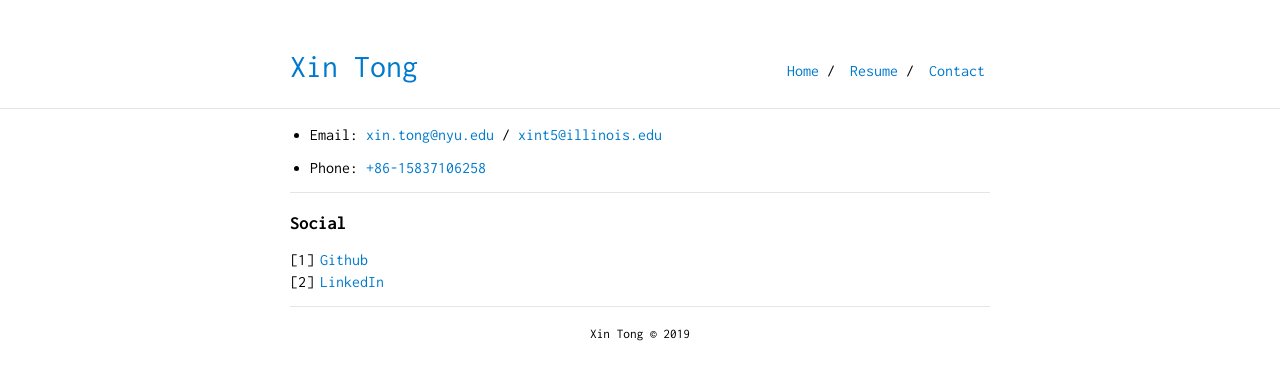
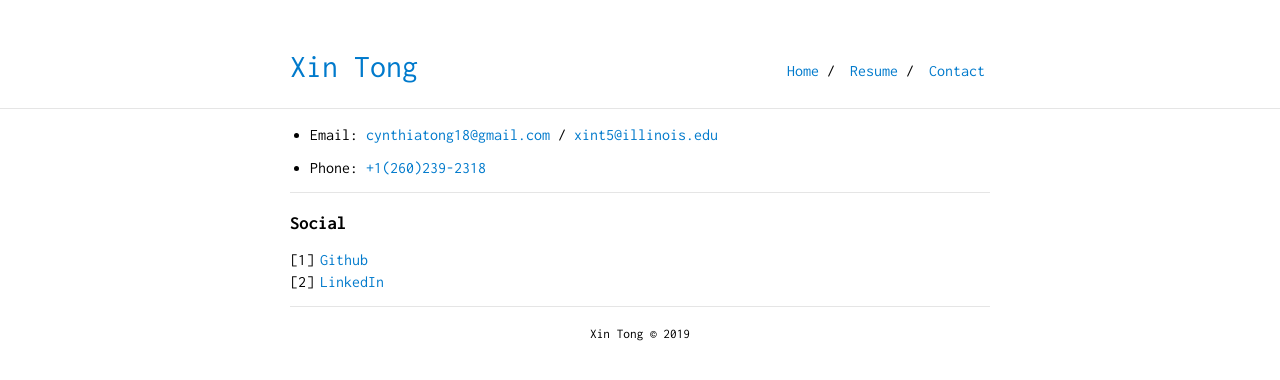
Before and after one commit to tongxin97/tongxin97.github.io, a Jekyll site: the page built from contact.md, in a window 1280 px wide. Shown: the top 380 px of the page. Built offline with Jekyll 4.4.1, drawn with Linux system fonts in a browser that asks for light colours.

Commit message:
Update resume & contact

```diff
--- a/_config.yml
+++ b/_config.yml
@@ -22,7 +22,7 @@ nav:
  - name: "Home"
    link: "index"
  - name: "Resume"
-   link: "./media/Xin_Tong_Resume.pdf"
+   link: "./media/Xin_Cynthia_Tong_Resume.pdf"
 #  - name: "Blog"
 #    link: "/blog"
  - name: "Contact"
--- a/contact.md
+++ b/contact.md
@@ -3,9 +3,9 @@ layout: default
 is_contact: true
 ---
 
-* Email: [xin.tong@nyu.edu](mailto:xin.tong@nyu.edu) / [xint5@illinois.edu](mailto:xint5@illinois.edu)
+* Email: [cynthiatong18@gmail.com](mailto:cynthiatong18@gmail.com) / [xint5@illinois.edu](mailto:xint5@illinois.edu)
 
-* Phone: [+86-15837106258](tel:+86-15837106258)
+* Phone: [+1(260)239-2318](tel:+1-(260)239-2318)
 
 ---
 
```
